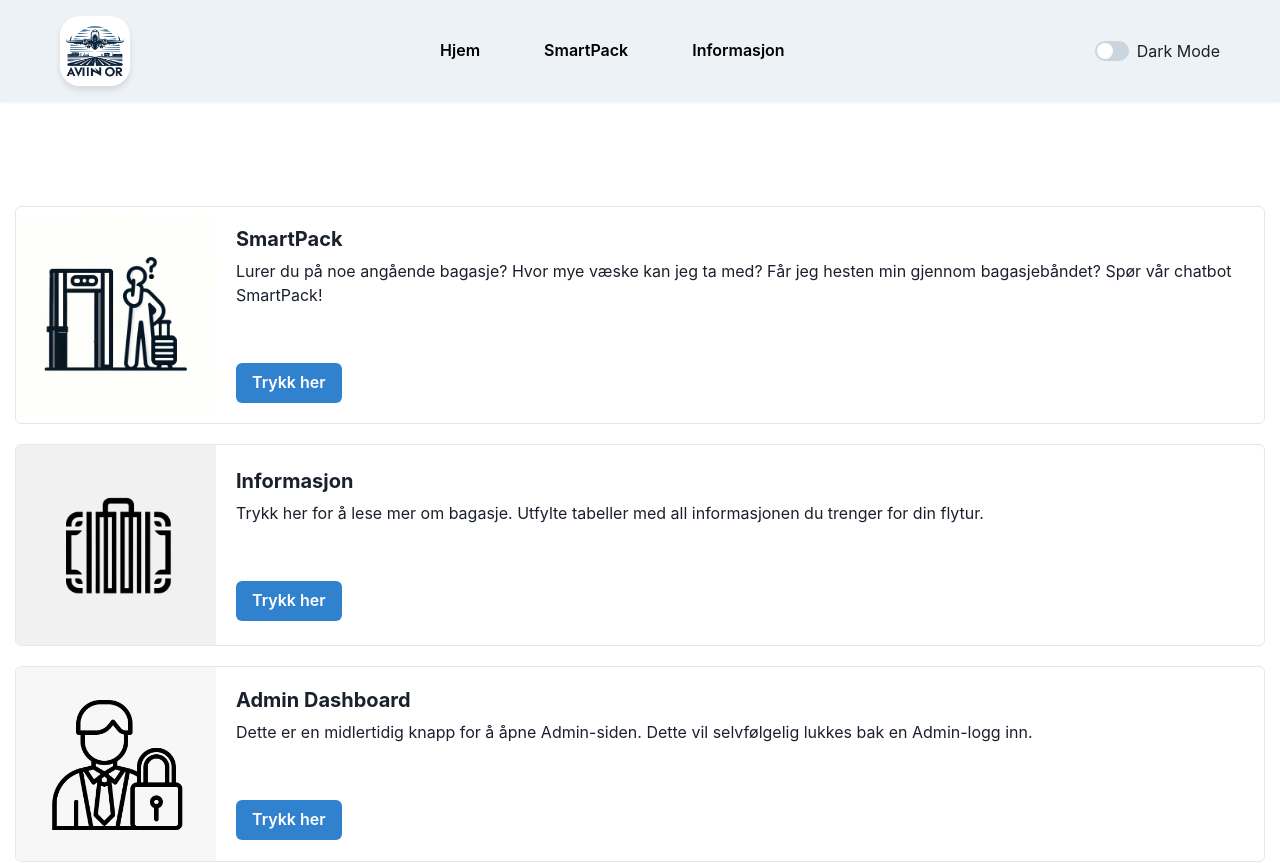
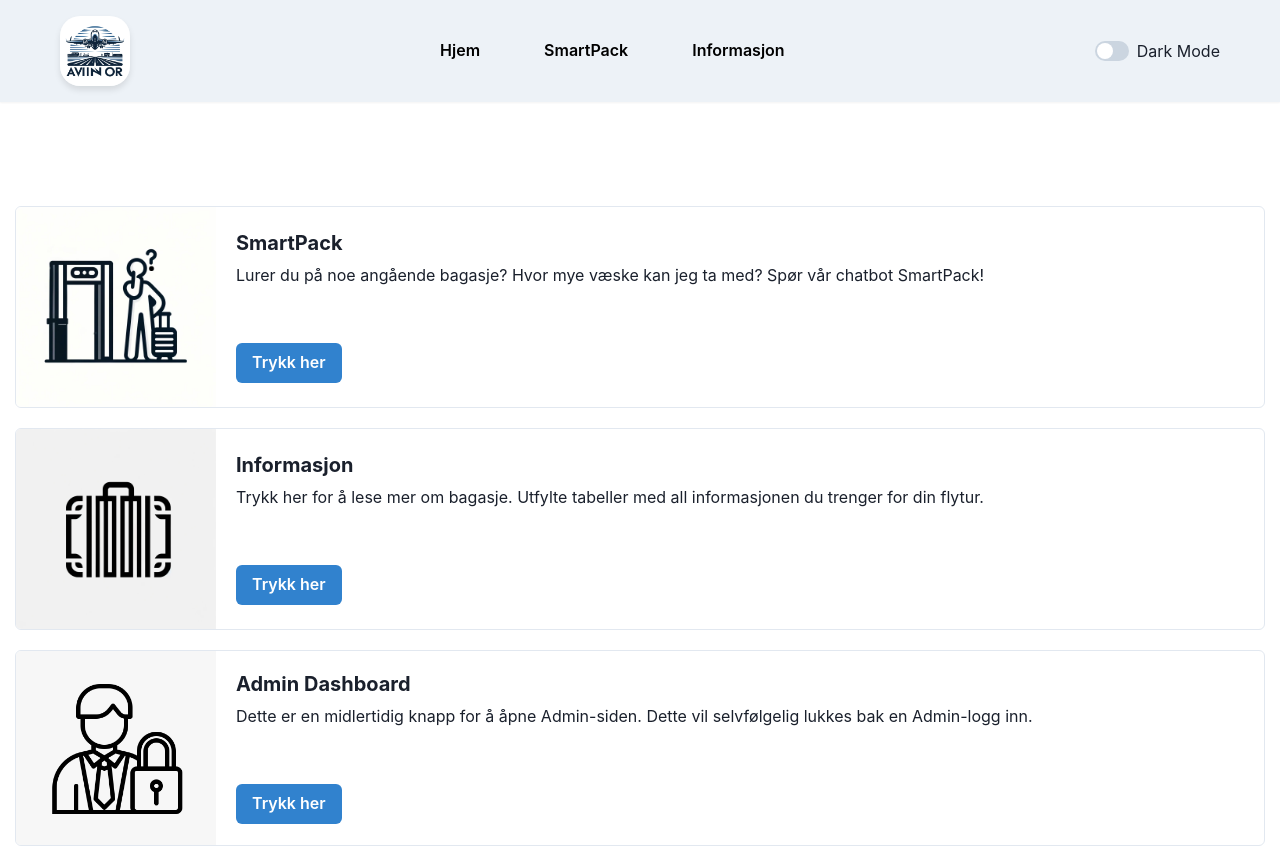
Before and after one commit to Henrikvik02/Smart-Pack, a React (Vite) app: page / in a window 1280 px wide. Shown: the top 863 px of the page. Built offline with nearby package versions, Linux system fonts and the light colour scheme.

Commit message:
Fjernet hesten

```diff
--- a/src/components/Main/Index.tsx
+++ b/src/components/Main/Index.tsx
@@ -44,7 +44,7 @@ const Index = () => {
               <Heading size="md">SmartPack</Heading>
               <Text py="2">
                 Lurer du på noe angående bagasje? Hvor mye væske kan jeg ta med?
-                Får jeg hesten min gjennom bagasjebåndet? Spør vår chatbot
+                Spør vår chatbot
                 SmartPack!
               </Text>
             </CardBody>
```
